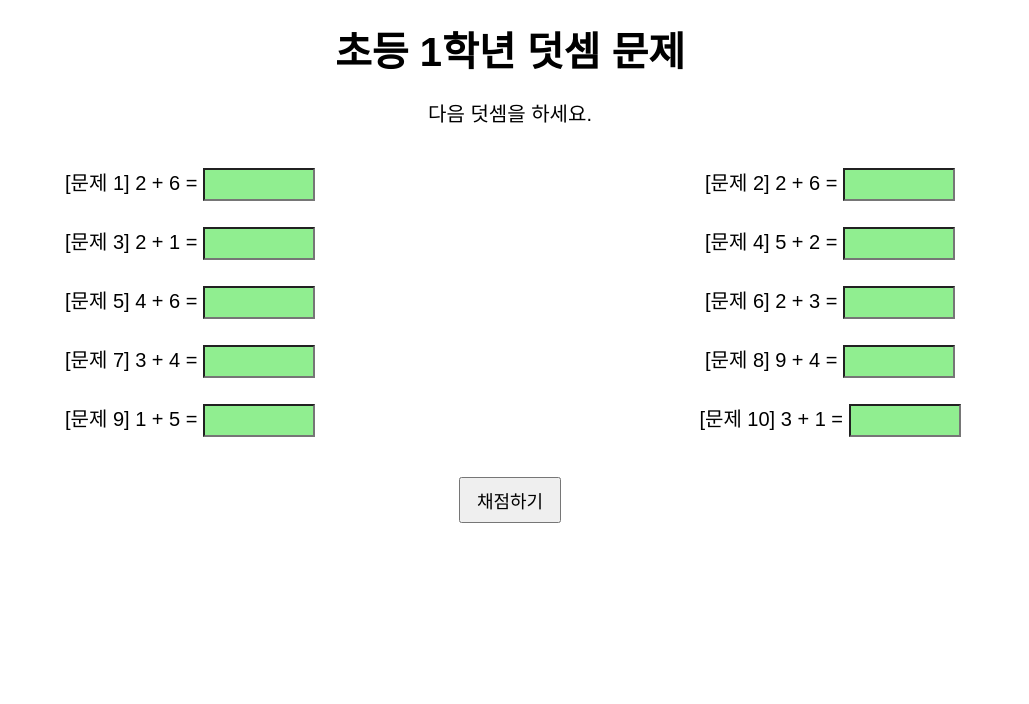
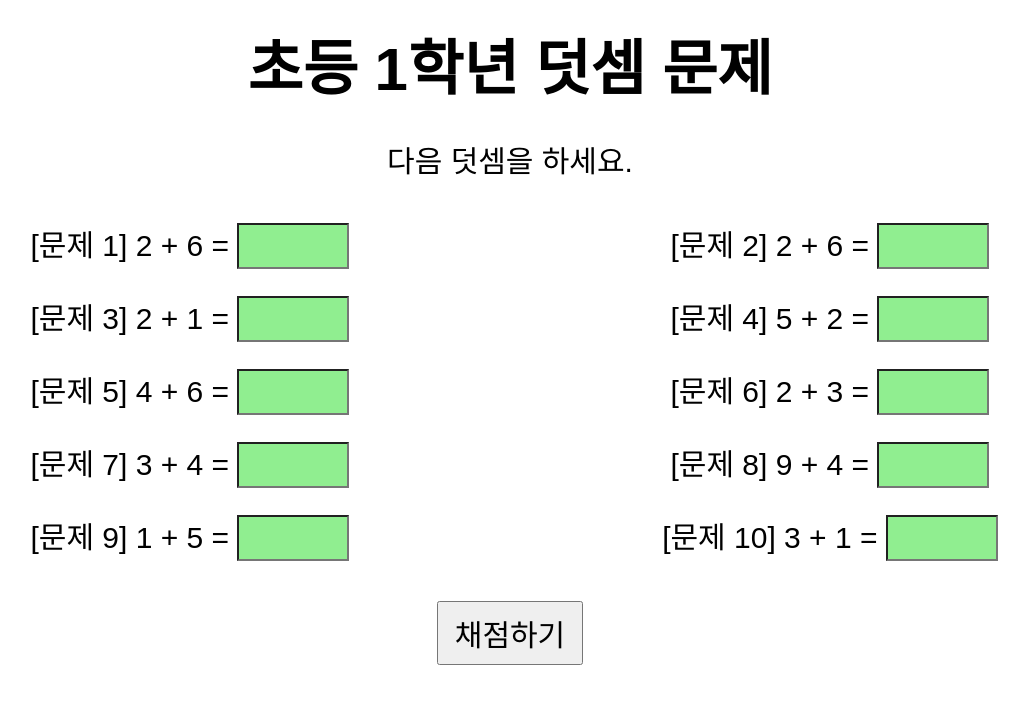
Before and after one commit to gIVE-hAPPY/math, a plain HTML site: page index.html in a window 1280 px wide. Shown: the whole page, without its empty margins (130-1159 px from the left). Drawn offline with Linux system fonts and the light colour scheme.

Commit message:
Update index.html

```diff
--- a/index.html
+++ b/index.html
@@ -10,7 +10,7 @@
     }
     body {
       font-family: 'Arial', sans-serif;
-      font-size: 20px;
+      font-size: 30px;
       margin: 0;
       padding: 0;
       text-align: center;
@@ -21,7 +21,7 @@
     }
     p.instruction {
       text-align: center;
-      font-size: 20px;
+      font-size: 30px;
       margin-bottom: 30px;
     }
     form {
@@ -39,7 +39,7 @@
     }
     .problem input[type="number"] {
       width: 100px;
-      font-size: 18px;
+      font-size: 30px;
       padding: 4px;
       background-color: lightgreen;
       transition: background-color 0.3s;
@@ -49,7 +49,7 @@
     }
     #result {
       text-align: center;
-      font-size: 20px;
+      font-size: 30px;
       margin-top: 20px;
       font-weight: bold;
     }
@@ -60,7 +60,7 @@
       margin-top: 20px;
     }
     button {
-      font-size: 18px;
+      font-size: 30px;
       padding: 8px 16px;
       margin: 5px;
     }
```
